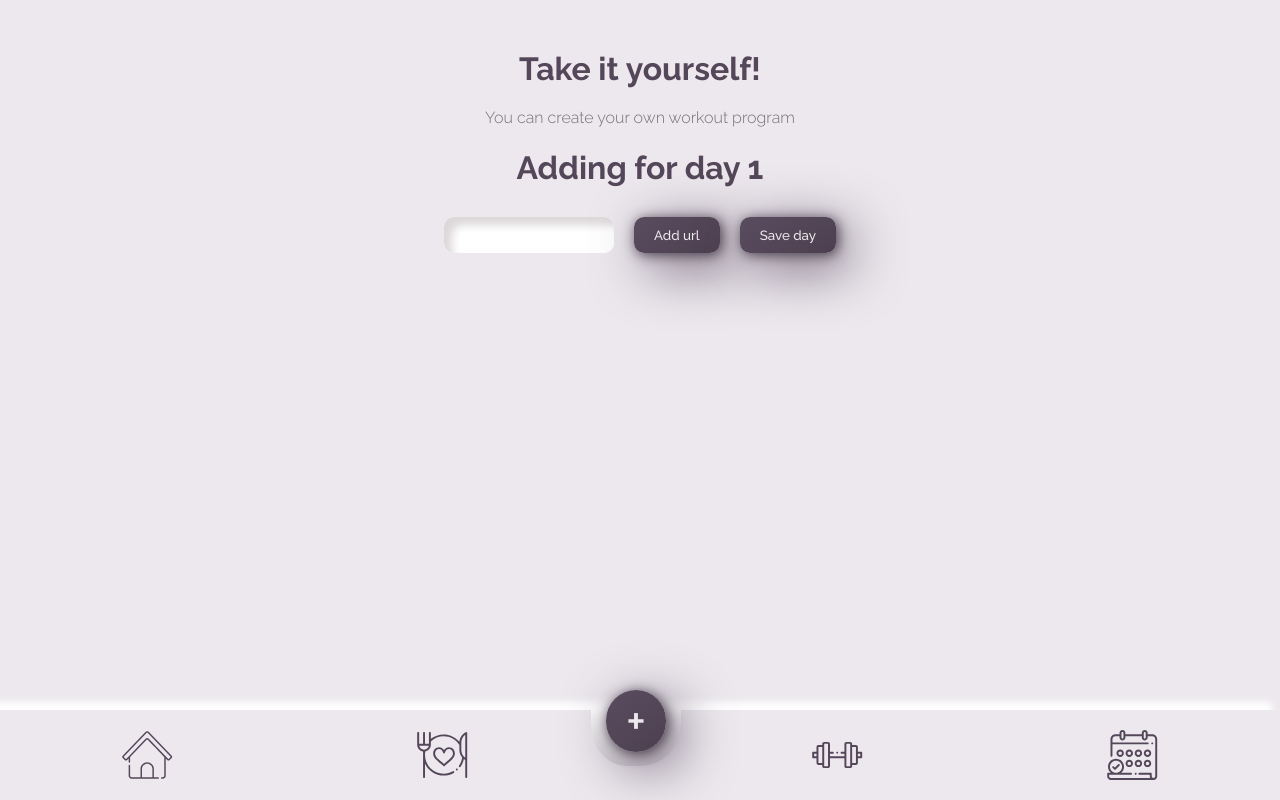
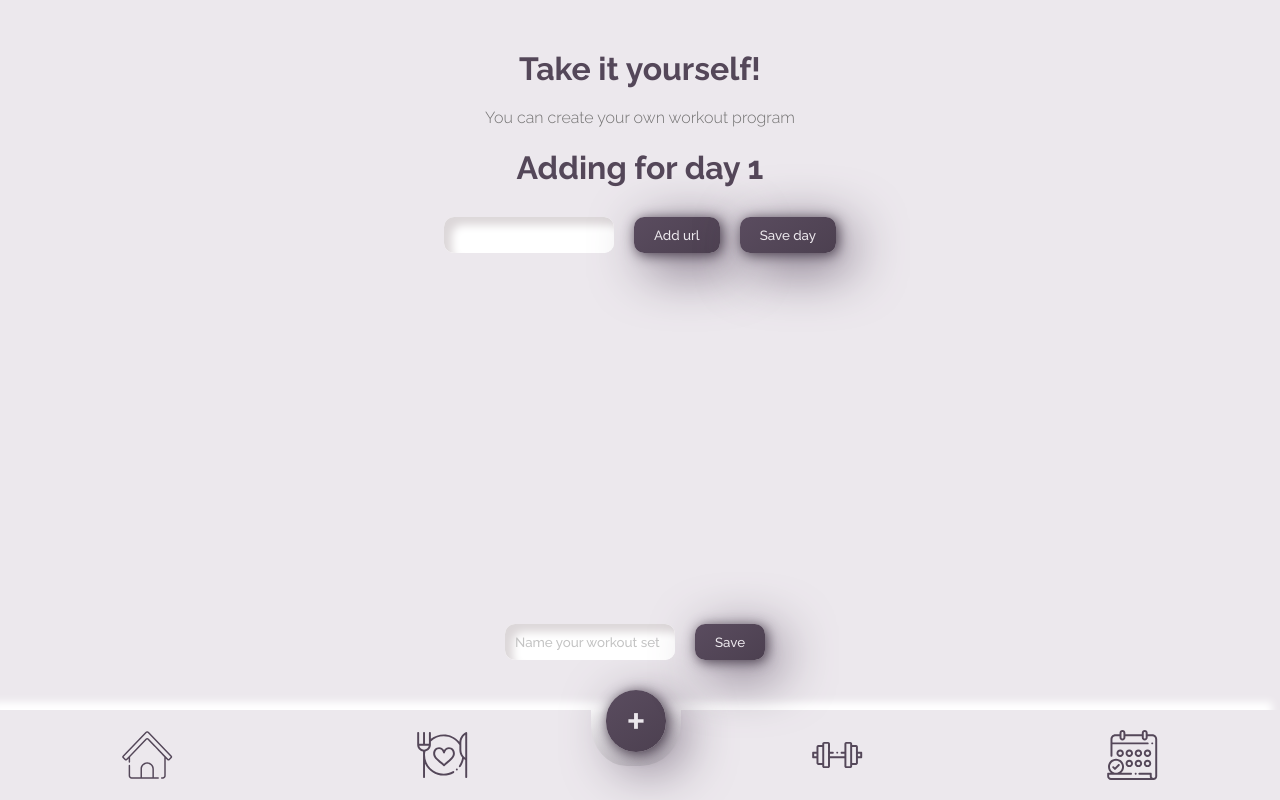
Before and after one commit to Moonlarya/body-fit, a React (Create React App) app: page /new-playlist in a window 1280 px wide. Built offline with nearby package versions, Linux system fonts and the light colour scheme.

Commit message:
[fix]program loader, rehydrate

```diff
--- a/package.json
+++ b/package.json
@@ -15,6 +15,7 @@
     "react-scripts": "3.4.3",
     "redux": "^4.0.5",
     "redux-logger": "^3.0.6",
+    "redux-persist": "^6.0.0",
     "redux-thunk": "^2.3.0",
     "sass": "^1.26.11",
     "typescript": "^4.0.3"
--- a/src/bootstrap/index.tsx
+++ b/src/bootstrap/index.tsx
@@ -3,8 +3,9 @@ import React, { FC } from "react";
 import { BrowserRouter as Router, Switch, Route } from "react-router-dom";
 
 import { Provider } from "react-redux";
+import { PersistGate } from "redux-persist/integration/react";
 
-import store from "../redux/store";
+import initStore from "../redux/store";
 
 import {
   AddPlaylist,
@@ -16,9 +17,12 @@ import {
 
 import "./styles.scss";
 
+const { store, persistor } = initStore();
+
 const App: FC<{}> = () => {
   return (
     <Provider store={store}>
+      <PersistGate loading={null} persistor={persistor}>
         <div className="main-class">
           <Router>
             <Switch>
@@ -33,6 +37,7 @@ const App: FC<{}> = () => {
             <Footer />
           </Router>
         </div>
+      </PersistGate>
     </Provider>
   );
 };
--- a/src/bootstrap/styles.scss
+++ b/src/bootstrap/styles.scss
@@ -4,7 +4,7 @@
 body {
   background-color: $mishka;
   margin: 50px 0;
-  padding: 0;
+  padding: 0 0 100px;
 }
 
 .main-class {
--- a/src/pages/CreatePlayList/CreatePlayList.tsx
+++ b/src/pages/CreatePlayList/CreatePlayList.tsx
@@ -1,6 +1,7 @@
 import React, { Component } from "react";
 import { connect } from "react-redux";
 import ReactPlayer from "react-player";
+import { Field, Formik } from "formik";
 
 import addWorkout from "../../redux/actions/ownWorkout";
 
@@ -9,7 +10,7 @@ import DayForm from "./DayForm";
 import { ICreatePlayList, IState, ISavingFormFIelds } from "./types";
 
 class CreatePlayList extends Component<ICreatePlayList, IState> {
-  private static initialValuesForSavingForm: ISavingFormFIelds = {
+  private static initialValues: ISavingFormFIelds = {
     name: "",
   };
 
@@ -23,6 +24,11 @@ class CreatePlayList extends Component<ICreatePlayList, IState> {
       workoutDaysData: [...state.workoutDaysData, workoutDayData],
       dayCount: state.dayCount + 1,
     }));
+  };
+
+  onSubmit = (values: ISavingFormFIelds) => {
+    const { workoutDaysData } = this.state;
+    this.props.addWorkout({ name: values.name, data: workoutDaysData });
   };
 
   render() {
@@ -57,6 +63,37 @@ class CreatePlayList extends Component<ICreatePlayList, IState> {
               </div>
             ))}
           </div>
+          <Formik
+            initialValues={CreatePlayList.initialValues}
+            onSubmit={this.onSubmit}
+          >
+            {({
+              values,
+              errors,
+              touched,
+              handleChange,
+              handleBlur,
+              handleSubmit,
+            }) => (
+              <form
+                onSubmit={handleSubmit}
+                className="link-form add-playlist-select fixed-center-down"
+              >
+                <Field
+                  className="styled-input"
+                  name="name"
+                  placeholder="Name your workout set"
+                  onChange={handleChange}
+                  onBlur={handleBlur}
+                  value={values.name}
+                />
+                {errors.name && touched.name && errors.name}
+                <button type="submit" className="primary-button">
+                  Save
+                </button>
+              </form>
+            )}
+          </Formik>
         </div>
       </>
     );
--- a/src/redux/actions/workoutProgram.ts
+++ b/src/redux/actions/workoutProgram.ts
@@ -61,7 +61,8 @@ export const loadDataFromProgramLink = (url: string) => {
       const html = response.data;
       const $ = cheerio.load(html);
 
-      $(".cal-entry").each((i) => {
+      // eslint-disable-next-line
+      $(".cal-entry").each(function (i) {
         const generalTitle = $(this)
           .children(".info")
           .text()
--- a/src/redux/store.ts
+++ b/src/redux/store.ts
@@ -1,8 +1,20 @@
 import { createStore, applyMiddleware } from "redux";
 import logger from "redux-logger";
 import thunk from "redux-thunk";
+import { persistStore, persistReducer } from "redux-persist";
+import storage from "redux-persist/lib/storage";
+
 import rootReducer from "./reducers";
 
-const store = createStore(rootReducer, applyMiddleware(thunk, logger));
+const persistConfig = {
+  key: "root",
+  storage,
+};
 
-export default store;
+const persistedReducer = persistReducer(persistConfig, rootReducer);
+
+export default () => {
+  const store = createStore(persistedReducer, applyMiddleware(thunk, logger));
+  const persistor = persistStore(store);
+  return { store, persistor };
+};
```
Also changed, not shown: 1 other file (tests, documents, lock files or other folders). Lines whose indentation alone changed are shown as unchanged.
